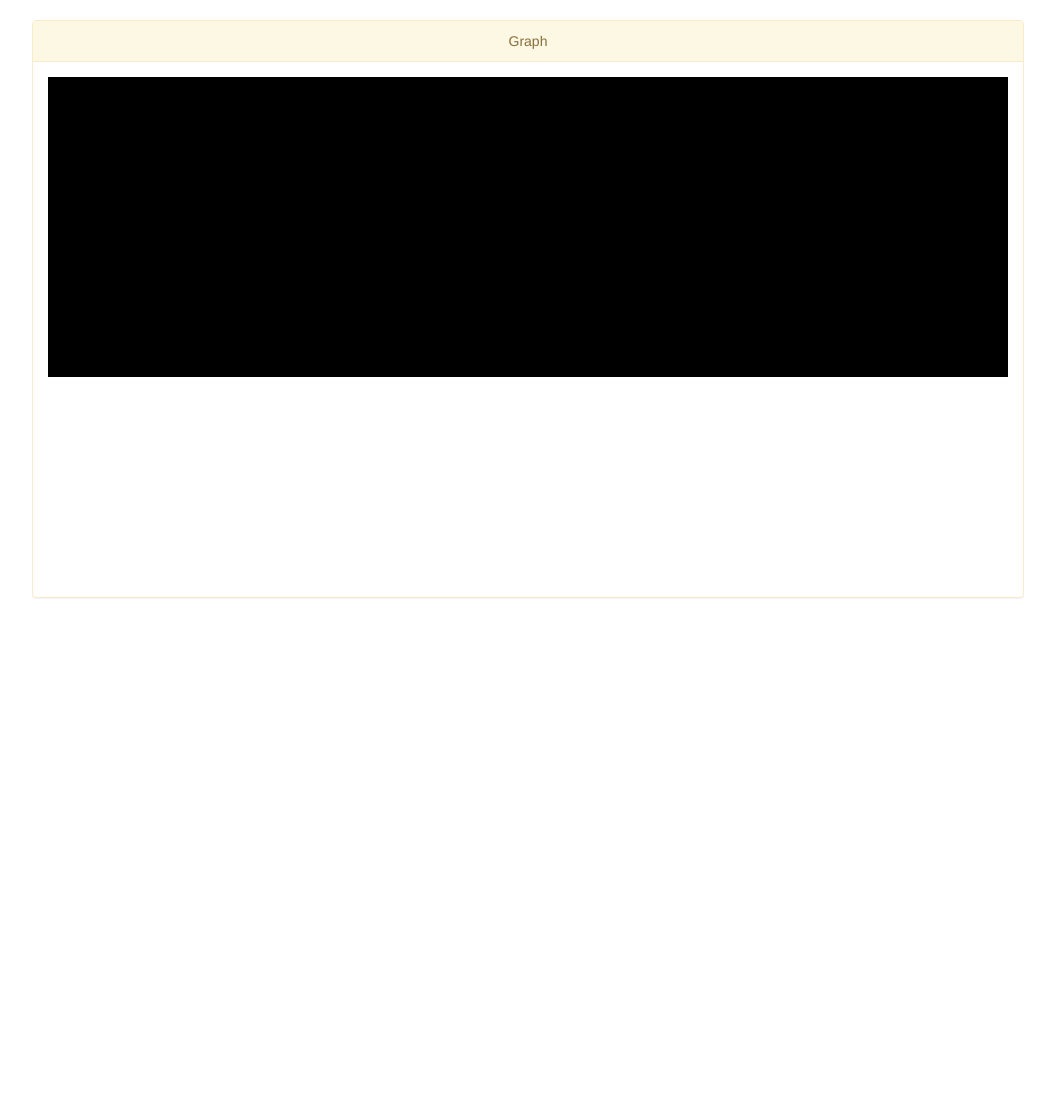
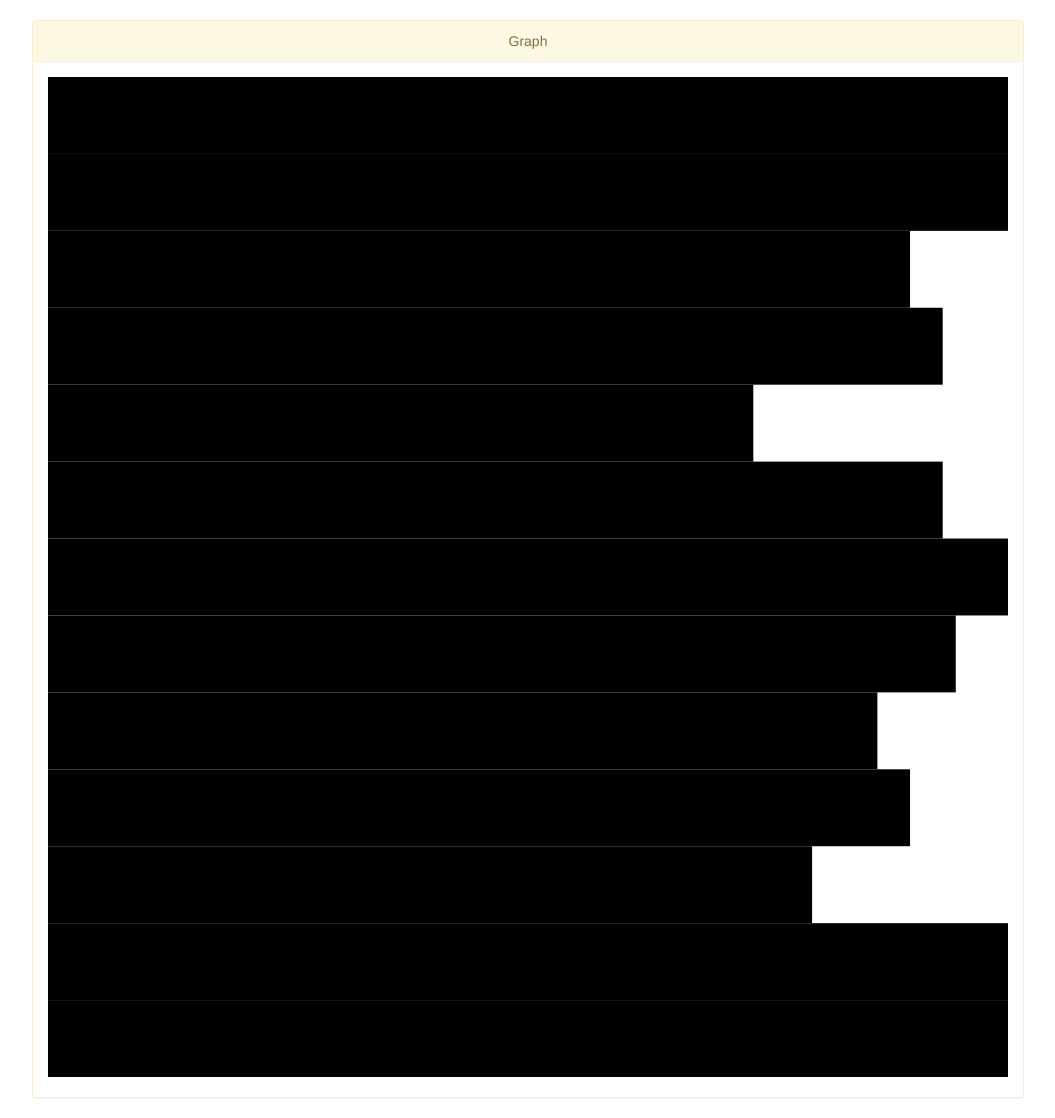
Before and after one commit to bethbreed/profilingtool, a Flask app: page / in a window 1280 px wide. Shown: the part 51-1169 px from the top of the page, without its empty margins (112-1167 px from the left). Before the commit the page ends 649 px from the top, so only its background shows below. Run offline with Flask 2, Linux system fonts and the light colour scheme; some libraries are stand-ins or nearby versions.

```diff
--- a/static/stacked_graph1.js
+++ b/static/stacked_graph1.js
@@ -9,13 +9,13 @@ const render = data => {
         .range([0, width]);
     const yScale = d3.scaleBand()
         .domain(data.map(d => d.Dates))
-        //.range();
-    console.log(yScale.domain())
+        .range([0, height]);
 
     svg.selectAll('rect').data(data)
      .enter().append('rect')
+        .attr('y', d => yScale(d.Dates))
         .attr('width', d => xScale(d.group_1))
-        .attr('height', 300)
+        .attr('height', yScale.bandwidth())
 };
 
 d3.csv('static/dataset1.csv').then(data => {
--- a/templates/index.html
+++ b/templates/index.html
@@ -28,7 +28,7 @@
                 Graph
             </div>
             <div class='panel-body'>
-                <svg width='960' height='500'></svg>
+                <svg width='960' height='1000'></svg>
             </div>
         </div>
     </div>
```
